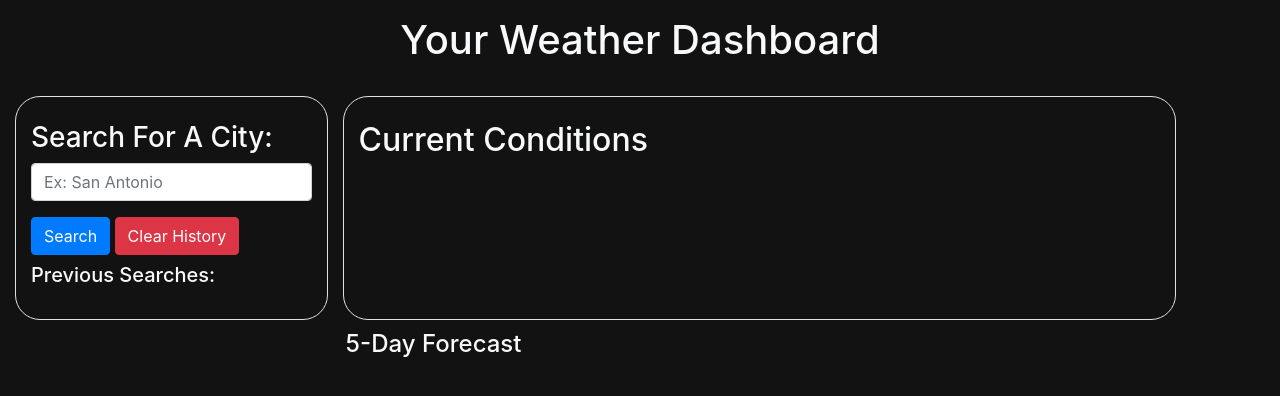
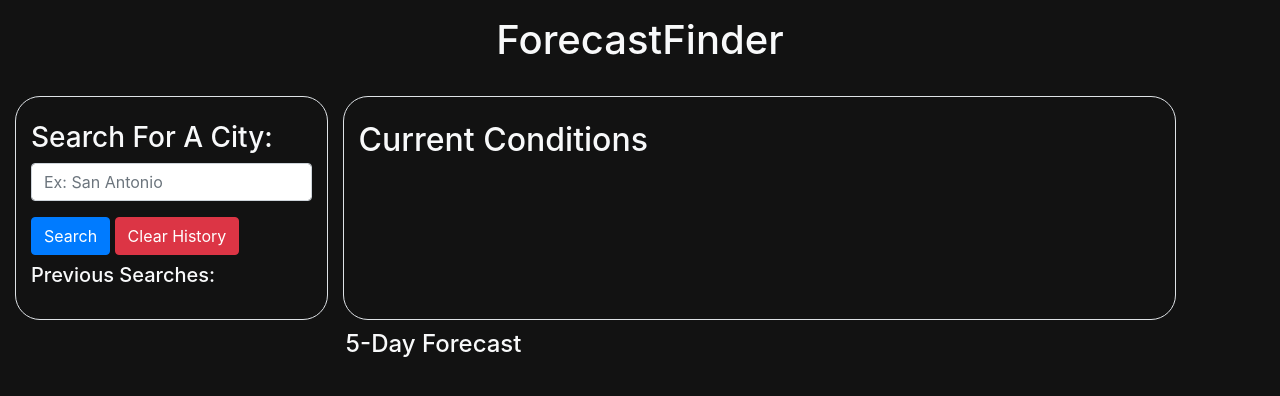
Before and after one commit to jwilferd10/ForecastFinder, a plain HTML site: page index.html in a window 1280 px wide. Drawn offline with nearby package versions, Linux system fonts and the light colour scheme.

Commit message:
App name changed

```diff
--- a/index.html
+++ b/index.html
@@ -3,7 +3,7 @@
     <head>
         <meta charset="UTF-8">
         <meta name="viewport" content="width=device-width, initial-scale=1.0">
-        <title>Your Weather Dashboard</title>
+        <title>ForecastFinder</title>
         <link rel="stylesheet" href="https://stackpath.bootstrapcdn.com/bootstrap/4.3.1/css/bootstrap.min.css" />
         <link rel="stylesheet" href="./assets/css/style.css">
     </head>
@@ -11,7 +11,7 @@
 
         <!-- Header -->
         <header class="pb-2 mb-3 mt-3">
-            <h1 class="text-light text-center">Your Weather Dashboard</h1>
+            <h1 class="text-light text-center">ForecastFinder</h1>
         </header>
 
         <main>
```
